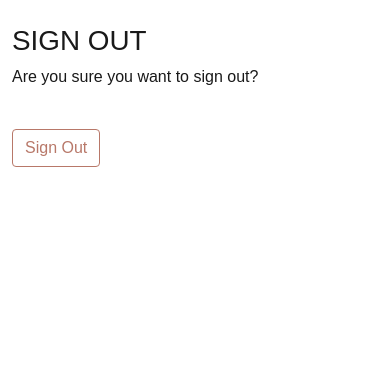
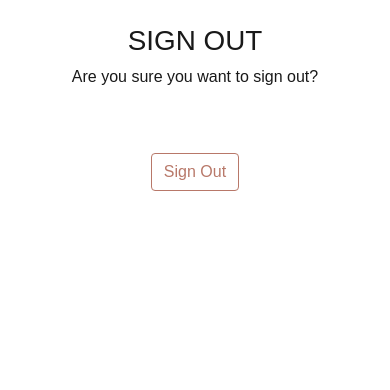
Before and after one commit to viktoriamahrberg/fashion-news-board, a Django app: page /accounts/logout/ in a window 390 px wide. Shown: the part 121-511 px from the top of the page. Run offline with Django 3.2, Linux system fonts and the light colour scheme; the visitor is signed in with stand-in values (Sample User, id 1); some libraries are stand-ins or nearby versions; some web fonts are replaced.

Commit message:
Add comments to all functions and make signin, logout and login pages responsive

```diff
--- a/static/css/style.css
+++ b/static/css/style.css
@@ -114,6 +114,18 @@ textarea {
     color: #B87869;
 }
 
+/* Pagination link */
+
+a.page-link {
+    color: #B87869;
+}
+.page-link {
+    border-color: #B87869;
+    border-radius: 2px;
+}
+.page-link ::before::after {
+    background-color: #B87869;
+}
 /* Footer */
 
 footer {
--- a/templates/account/logout.html
+++ b/templates/account/logout.html
@@ -5,28 +5,30 @@
 {% block head_title %}{% trans "Sign Out" %}{% endblock %}
 
 {% block content %}
+
+
+<!-- Log Out form -->
 <div class="container">
-  <div class="row">
-    <div class="col-md-8 mt-4 offset-md-2">
+  <div class="row g-0">
+    <div class="col text-center mt-4">
       <h1>{% trans "SIGN OUT" %}</h1>
-
       <p>{% trans 'Are you sure you want to sign out?' %}</p>
     </div>
-  </div>
-  <div class="row">
-    <div class="col-md-8 mt-4 offset-md-2">
+    <div class="row g-0 mt-4">
+      <div class="col"></div>
+      <div class="col-sm-4 col-sm-offset-4">
         <form method="post" action="{% url 'account_logout' %}">
           {% csrf_token %}
           {% if redirect_field_value %}
           <input type="hidden" name="{{ redirect_field_name }}" value="{{ redirect_field_value }}" />
           {% endif %}
+          <div class="col text-center mt-4">
           <button class="btn btn-outline-success" type="submit">{% trans 'Sign Out' %}</button>
+        </div>
         </form>
       </div>
+      <div class="col"></div>
     </div>
-
   </div>
-
-
-
+</div>
 {% endblock %}
--- a/templates/add_post.html
+++ b/templates/add_post.html
@@ -1,5 +1,7 @@
 {% extends 'base.html' %}
 {% block content %}
+
+<!-- Create-post form -->
 
 {% load crispy_forms_tags %}
 <div class="container">
@@ -26,8 +28,4 @@
 </div>
 
 
-
-
-
-
 {% endblock content %}
```
Also changed, not shown: templates/account/login.html (+10 -11 lines), templates/account/signup.html (+8 -6 lines), templates/delete_post.html (+12 -11 lines), templates/edit_post.html (+9 -4 lines), templates/index.html (+6 -2 lines), templates/post_detail.html (+16 -25 lines), README.md. Lines whose indentation alone changed are shown as unchanged.
